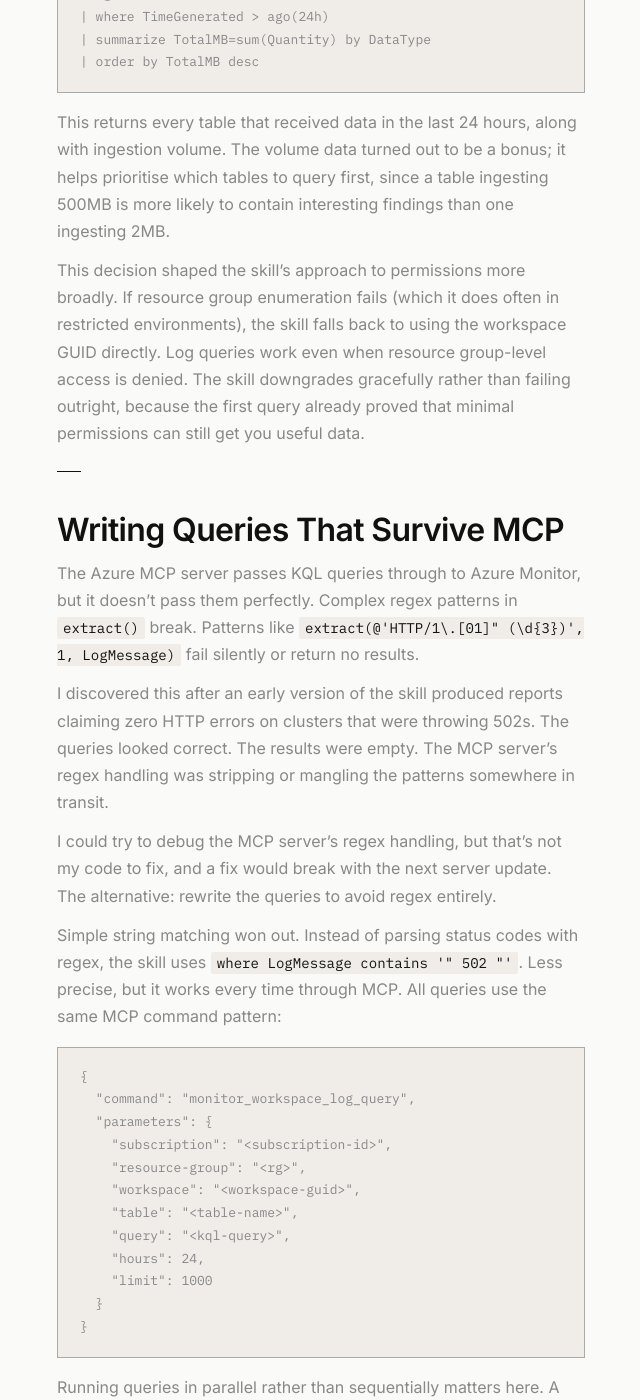
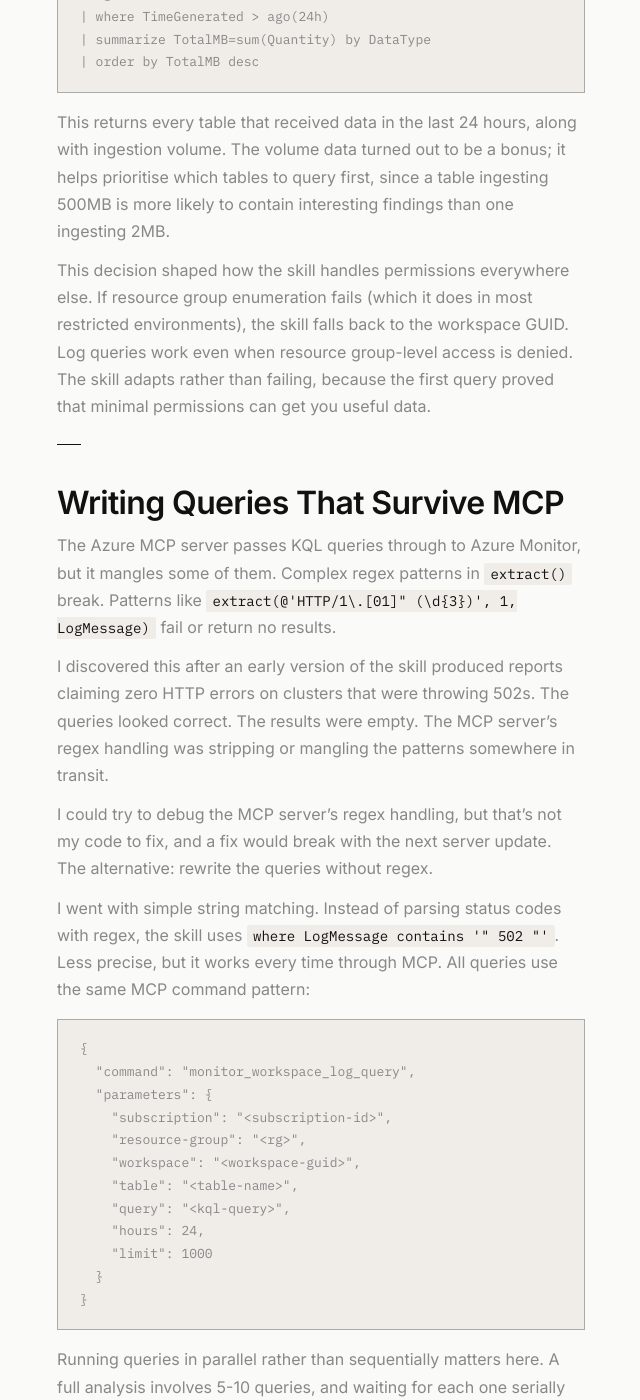
Before and after one commit to rhyscazenove/Rhyscazenove, a Jekyll site: the page built from docs/_posts/2026-04-09-how-the-azure-logs-reporter-skill-works.md, in a window 1280 px wide and 1400 px high, scrolled down 1985 px. Shown: the whole window, without its empty margins (319-959 px from the left). Built offline with Jekyll 4.4.1, drawn with Linux system fonts in a browser that asks for light colours; some of the changed text lies outside the part shown.

Commit message:
Refine documentation for Azure Logs Reporter skill: clarify implementation details and improve phrasing for better readability

````diff
--- a/docs/_posts/2026-04-09-how-the-azure-logs-reporter-skill-works.md
+++ b/docs/_posts/2026-04-09-how-the-azure-logs-reporter-skill-works.md
@@ -39,19 +39,19 @@
 
 This returns every table that received data in the last 24 hours, along with ingestion volume. The volume data turned out to be a bonus; it helps prioritise which tables to query first, since a table ingesting 500MB is more likely to contain interesting findings than one ingesting 2MB.
 
-This decision shaped the skill's approach to permissions more broadly. If resource group enumeration fails (which it does often in restricted environments), the skill falls back to using the workspace GUID directly. Log queries work even when resource group-level access is denied. The skill downgrades gracefully rather than failing outright, because the first query already proved that minimal permissions can still get you useful data.
+This decision shaped how the skill handles permissions everywhere else. If resource group enumeration fails (which it does in most restricted environments), the skill falls back to the workspace GUID. Log queries work even when resource group-level access is denied. The skill adapts rather than failing, because the first query proved that minimal permissions can get you useful data.
 
 ---
 
 ## Writing Queries That Survive MCP
 
-The Azure MCP server passes KQL queries through to Azure Monitor, but it doesn't pass them perfectly. Complex regex patterns in `extract()` break. Patterns like `extract(@'HTTP/1\.[01]" (\d{3})', 1, LogMessage)` fail silently or return no results.
+The Azure MCP server passes KQL queries through to Azure Monitor, but it mangles some of them. Complex regex patterns in `extract()` break. Patterns like `extract(@'HTTP/1\.[01]" (\d{3})', 1, LogMessage)` fail or return no results.
 
 I discovered this after an early version of the skill produced reports claiming zero HTTP errors on clusters that were throwing 502s. The queries looked correct. The results were empty. The MCP server's regex handling was stripping or mangling the patterns somewhere in transit.
 
-I could try to debug the MCP server's regex handling, but that's not my code to fix, and a fix would break with the next server update. The alternative: rewrite the queries to avoid regex entirely.
+I could try to debug the MCP server's regex handling, but that's not my code to fix, and a fix would break with the next server update. The alternative: rewrite the queries without regex.
 
-Simple string matching won out. Instead of parsing status codes with regex, the skill uses `where LogMessage contains '" 502 "'`. Less precise, but it works every time through MCP. All queries use the same MCP command pattern:
+I went with simple string matching. Instead of parsing status codes with regex, the skill uses `where LogMessage contains '" 502 "'`. Less precise, but it works every time through MCP. All queries use the same MCP command pattern:
 
 ```json
 {
@@ -89,9 +89,9 @@
 
 The first report I ran against a production cluster flagged 12,000 "errors" in 24 hours. The cluster was healthy. The on-call engineer confirmed nothing was wrong.
 
-Early versions of the skill counted all stderr output as errors. This seemed reasonable; stderr is the error stream. But ArgoCD, some Java services, and several other tools write INFO-level JSON logs to stderr. This isn't a bug in those tools. It's a common pattern where applications write structured logs to stderr and reserve stdout for unstructured output, or where logging frameworks default to stderr regardless of severity.
+Early versions of the skill counted all stderr output as errors. This seemed reasonable; stderr is the error stream. But ArgoCD, some Java services, and several other tools write INFO-level JSON logs to stderr. Applications write structured logs to stderr and reserve stdout for unstructured output; some logging frameworks default to stderr regardless of severity.
 
-I had two options: flag all stderr as errors and let users mentally filter the noise, or add a sampling step that classifies stderr content before counting it.
+I had two options: flag all stderr as errors and let users filter the noise themselves, or add a sampling step that classifies stderr content before counting it.
 
 Flagging everything would have been simpler, but a report that cries wolf 12,000 times is a report nobody trusts. I added the sampling step. The skill now runs a sampling query against stderr output and checks whether the lines contain INFO or DEBUG level indicators in their JSON structure. Lines that do get excluded from error counts.
 
@@ -160,7 +160,7 @@
 
 ## Keeping the Skill Extensible
 
-Every session against a new workspace reveals something. A table I hadn't seen before. A query that doesn't work for a specific AKS configuration. A permission edge case. The skill needed to absorb these lessons without requiring changes to the core workflow.
+Every session against a new workspace reveals something: a table I hadn't encountered, or a query that fails for a specific AKS configuration. The skill needed to absorb these lessons without requiring changes to the core workflow.
 
 I could keep everything in one large `SKILL.md` file. Simpler to ship, easier to read in one place. But updating a query template means editing the same file that defines the workflow, and a formatting mistake in a KQL snippet could break the skill's ability to parse its own instructions.
 
````
Also changed, not shown: other parts of docs/_posts/2026-04-09-how-the-azure-logs-reporter-skill-works.md (+3 -5 lines).
